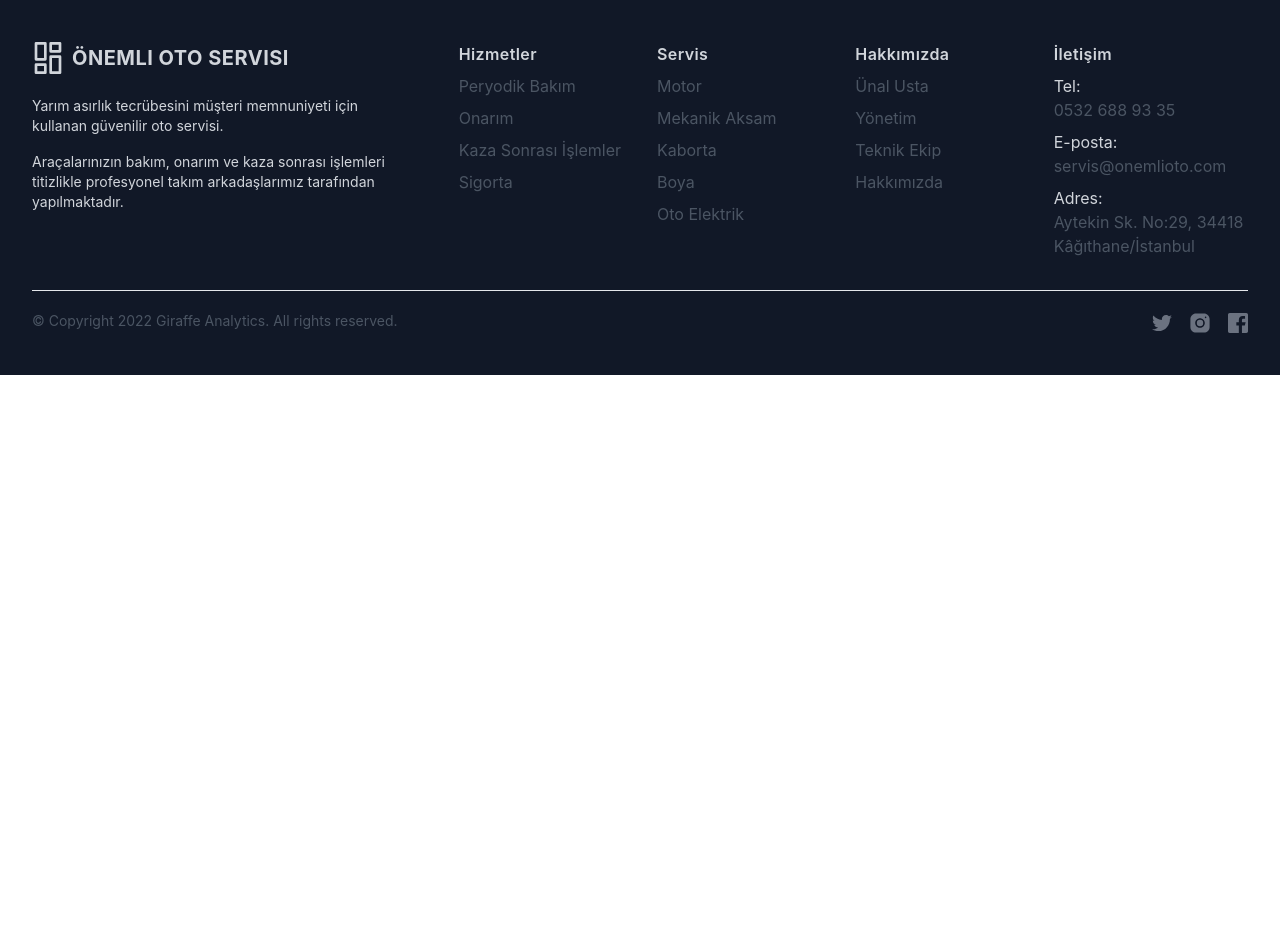
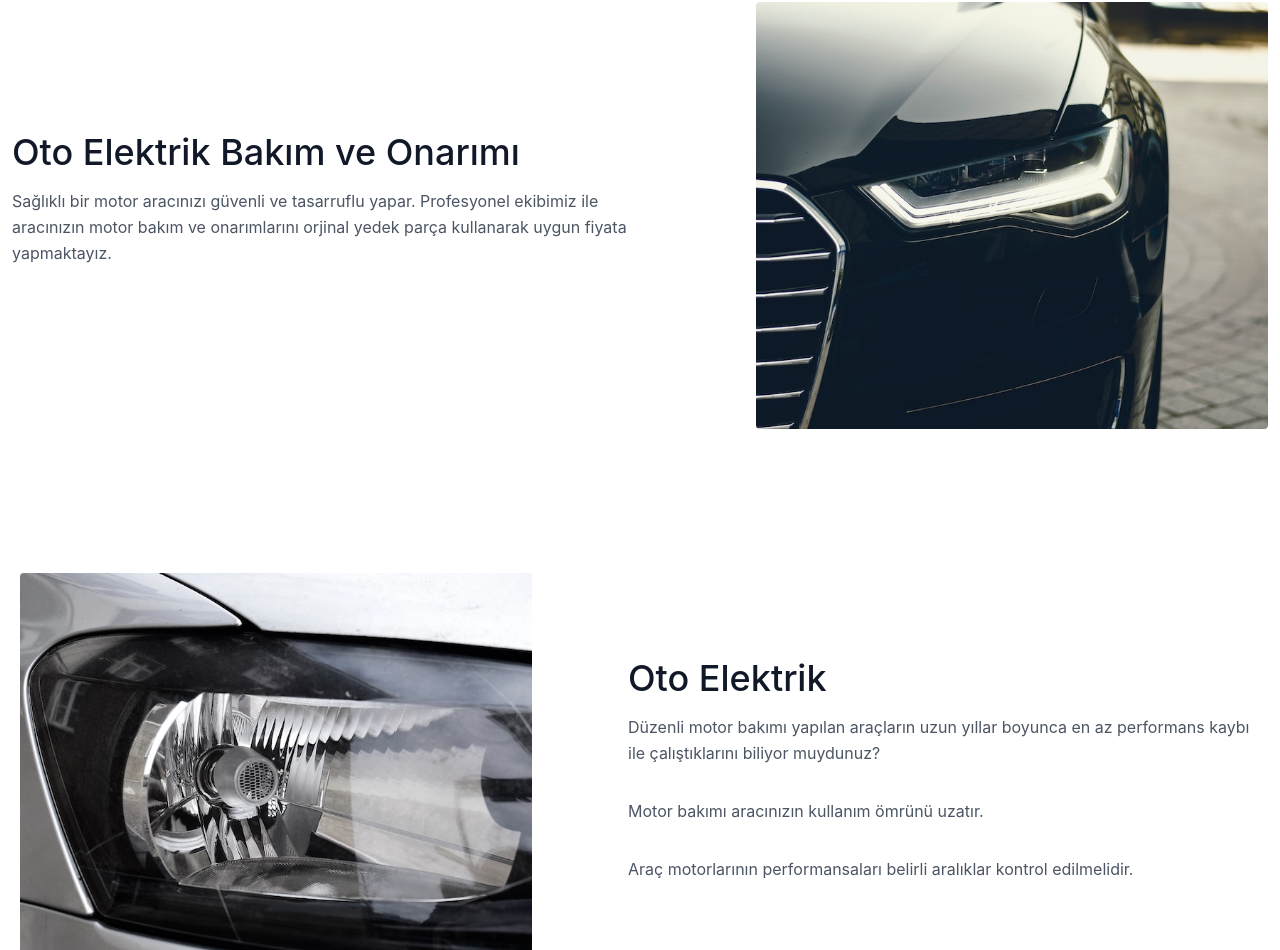
Before and after one commit to GokhanKaraomeroglu/Auto_Service_React, a React (Create React App) app: page /elektrik in a window 1280 px wide. Shown: the part 138-1088 px from the top of the page. Before the commit the page ends 800 px from the top, so only its background shows below. Built offline with nearby package versions, Linux system fonts and the light colour scheme.

Commit message:
Electricity page changed

```diff
--- a/src/pages/sections/Elektrik.js
+++ b/src/pages/sections/Elektrik.js
@@ -1,8 +1,57 @@
 import React from 'react'
+import ElektrikPic from "../../assets/Elektrik.jpg"
+import ElektrikPic2 from "../../assets/Elektrik2.jpg"
 
 function Elektrik() {
 	return (
-		<div>Elektrik</div>
+		<div>
+      <section className="text-gray-600 body-font">
+        <div className="container mx-auto flex px-3 py-12 md:flex-row flex-col items-center">
+          <div className="lg:flex-grow md:w-1/2 lg:pr-24 md:pr-16 flex flex-col md:items-start md:text-left mb-16 md:mb-0 items-center text-center">
+            <h1 className="title-font sm:text-4xl text-3xl mb-4 font-medium text-gray-900">
+              Oto Elektrik Bakım ve Onarımı <br className="hidden lg:inline-block" />
+            </h1>
+            <p className="mb-8 leading-relaxed">
+              Sağlıklı bir motor aracınızı güvenli ve tasarruflu yapar. Profesyonel ekibimiz ile aracınızın motor bakım ve onarımlarını orjinal yedek parça kullanarak uygun fiyata yapmaktayız.
+            </p>
+            {/* <div className="flex justify-center">
+              <button className="inline-flex text-white bg-indigo-500 border-0 py-2 px-6 focus:outline-none hover:bg-indigo-600 rounded text-lg">
+                Button
+              </button>
+              <button className="ml-4 inline-flex text-gray-700 bg-gray-100 border-0 py-2 px-6 focus:outline-none hover:bg-gray-200 rounded text-lg">
+                Button
+              </button>
+            </div> */}
+          </div>
+          <div className="lg:max-w-lg lg:w-full md:w-1/2 w-5/6">
+            <img
+              className="object-cover object-center rounded"
+              alt="Motor"
+              src={ElektrikPic}
+            />
+          </div>
+        </div>
+      {/* </section>
+			<section class="text-gray-600 body-font"> */}
+  <div class="container mx-auto flex px-5 py-24 md:flex-row flex-col items-center">
+    <div class="lg:max-w-lg lg:w-full md:w-1/2 w-5/6 mb-10 md:mb-0">
+      <img class="object-cover object-center rounded" alt="hero" src={ElektrikPic2}/>
+    </div>
+    <div class="lg:flex-grow md:w-1/2 lg:pl-24 md:pl-16 flex flex-col md:items-start md:text-left items-center text-center">
+      <h1 class="title-font sm:text-4xl text-3xl mb-4 font-medium text-gray-900">Oto Elektrik {' '}
+        <br class="hidden lg:inline-block"/>
+      </h1>
+      <p class="mb-8 leading-relaxed">Düzenli motor bakımı yapılan araçların uzun yıllar boyunca en az performans kaybı ile çalıştıklarını biliyor muydunuz? </p>
+      <p class="mb-8 leading-relaxed">Motor bakımı aracınızın kullanım ömrünü uzatır.</p>
+      <p class="mb-8 leading-relaxed">Araç motorlarının performansaları belirli aralıklar kontrol edilmelidir.</p>
+      {/* <div class="flex justify-center">
+        <button class="inline-flex text-white bg-indigo-500 border-0 py-2 px-6 focus:outline-none hover:bg-indigo-600 rounded text-lg">Button</button>
+        <button class="ml-4 inline-flex text-gray-700 bg-gray-100 border-0 py-2 px-6 focus:outline-none hover:bg-gray-200 rounded text-lg">Button</button>
+      </div> */}
+    </div>
+  </div>
+</section>
+    </div>
 	)
 }
 
```
Also changed, not shown: src/assets/Elektrik.jpg (added), src/assets/Elektrik2.jpg (added).
